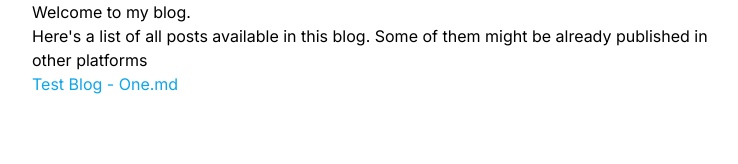
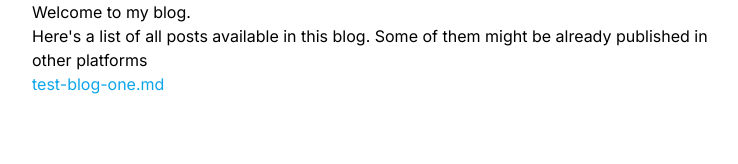
Before and after one commit to aswathkk/aswathkk.github.io, a Next.js app: page /blog in a window 1280 px wide. Shown: the top 164 px of the page, without its empty margins (268-1006 px from the left). Built offline with nearby package versions, Linux system fonts and the light colour scheme.

Commit message:
feat: Supports metadata from markdown file

```diff
--- a/app/blog/[slug]/page.tsx
+++ b/app/blog/[slug]/page.tsx
@@ -1,27 +1,36 @@
-import { readFileSync } from "fs";
-import { join, resolve } from "path";
-import { marked } from "marked";
-import { Metadata } from "next";
+import { getPostData } from "../utils";
+import { cache } from "react";
 
-function getPost(slug: string) {
-  const cwd = resolve(process.cwd(), "app/blog/source");
-  return readFileSync(join(cwd, decodeURI(slug)), "utf-8");
+interface PageProps {
+  params: {
+    slug: string;
+  };
 }
 
-export const metadata: Metadata = {
-  title: "Post Name",
-};
+const getCachedPostData = cache(getPostData);
 
-export default function Post(props) {
-  console.log("props", props);
-  const fileContent = getPost(props.params.slug);
-  const parsedMD = marked.parse(fileContent);
+export function generateMetadata(props: PageProps) {
+  const { attributes } = getCachedPostData(props.params.slug);
+
+  return {
+    title: attributes.title,
+    description: attributes.description,
+  };
+}
+
+export default function Post(props: PageProps) {
+  const { attributes, htmlData } = getCachedPostData(props.params.slug);
+
   return (
     <div>
-      Blog item
+      <h1 className="text-4xl">{attributes.title}</h1>
+      <div>
+        date: {attributes.date.toLocaleDateString()} | Tags:{" "}
+        {attributes.tags.join(", ")}
+      </div>
       <div
         className="prose prose-a:text-sky-500"
-        dangerouslySetInnerHTML={{ __html: parsedMD }}
+        dangerouslySetInnerHTML={{ __html: htmlData }}
       ></div>
     </div>
   );
--- a/app/blog/page.tsx
+++ b/app/blog/page.tsx
@@ -16,8 +16,8 @@ export default async function Blog() {
       <p>
         Welcome to my blog.
         <br />
-        Here's a list of all posts available in this blog. Some of them might be
-        already published in other platforms
+        Here&apos;s a list of all posts available in this blog. Some of them
+        might be already published in other platforms
       </p>
       <ul>
         {files.map((x: any) => (
--- /dev/null
+++ b/app/blog/utils.tsx
@@ -0,0 +1,30 @@
+import { readFileSync } from "fs";
+import { join } from "path";
+import { cwd } from "process";
+import fm from "front-matter";
+import { marked } from "marked";
+
+type PostData = {
+  attributes: {
+    title: string;
+    description: string;
+    date: Date;
+    tags: string[];
+    draft: boolean;
+  };
+  htmlData: string;
+};
+
+export function getPostData(slug: string): PostData {
+  const SOURCE_PATH = join(cwd(), "app/blog/source", slug);
+  const fileContent = readFileSync(SOURCE_PATH, "utf-8");
+  // Extracts out the attributes from YAML front matter
+  const { attributes, body } = fm<PostData["attributes"]>(fileContent);
+  // Parses markdown format
+  const htmlData = marked(body);
+
+  return {
+    attributes: attributes,
+    htmlData,
+  };
+}
--- a/package.json
+++ b/package.json
@@ -9,6 +9,7 @@
     "lint": "next lint"
   },
   "dependencies": {
+    "front-matter": "^4.0.2",
     "marked": "^9.0.3",
     "next": "latest",
     "react": "latest",
```
Also changed, not shown: app/blog/layout.tsx (+6 -1 lines), app/blog/source/test-blog-one.md (renamed from app/blog/source/Test Blog - One.md, +8 -0 lines), 1 other file (tests, documents, lock files or other folders).
